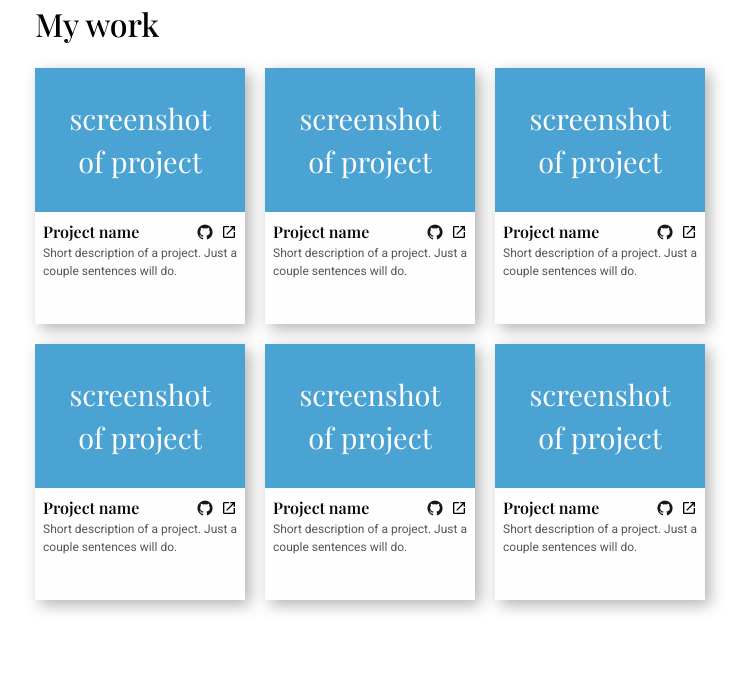
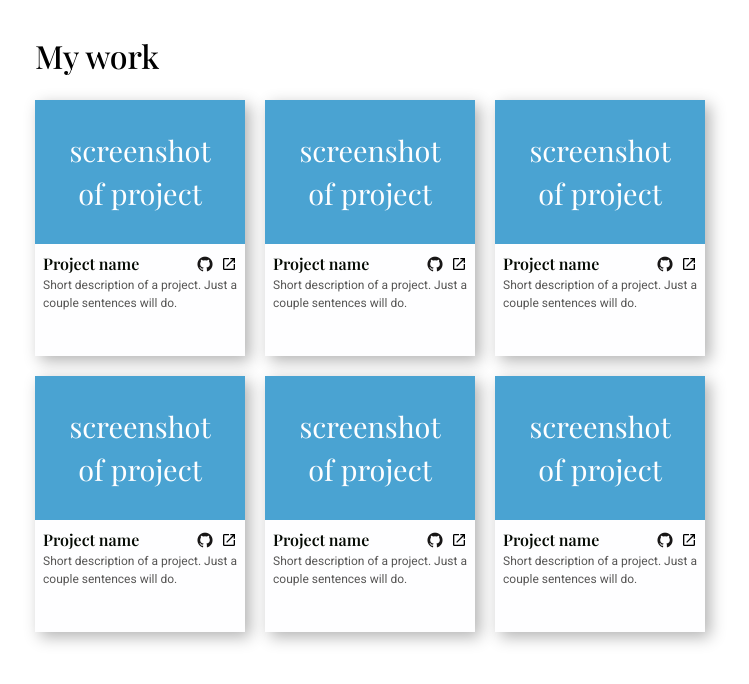
Before and after one commit to silvqrrow/homepage, a plain HTML site: page index.html in a window 1280 px wide. Shown: the whole page, without its empty margins (270-1019 px from the left). Drawn offline with nearby package versions, Linux system fonts and the light colour scheme; a web font is replaced by a local one.

Commit message:
adding padding around the projects section

```diff
--- a/styles.css
+++ b/styles.css
@@ -61,6 +61,7 @@ h6 {
   margin: 0 auto;
   width: 90%;
   max-width: 850px;
+  padding-block: 2em;
 }
 
 .projects__title {
```
